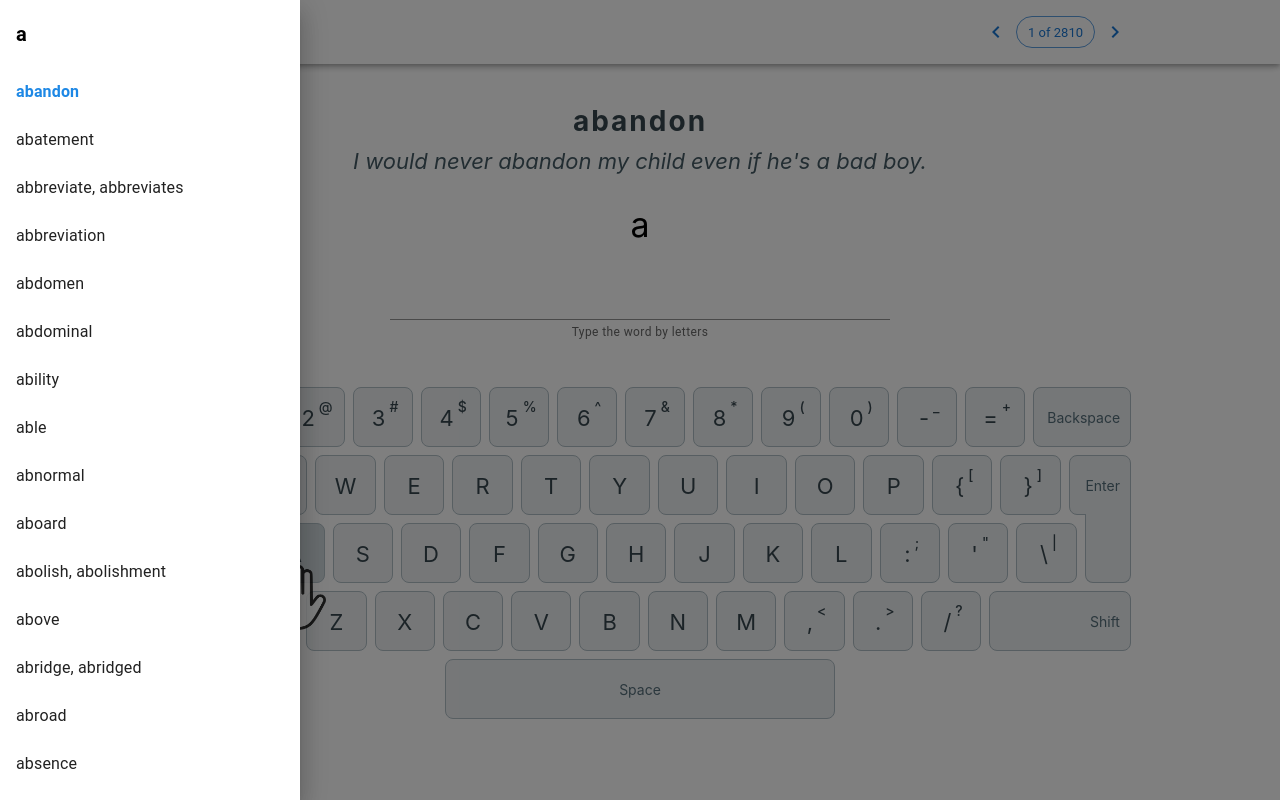
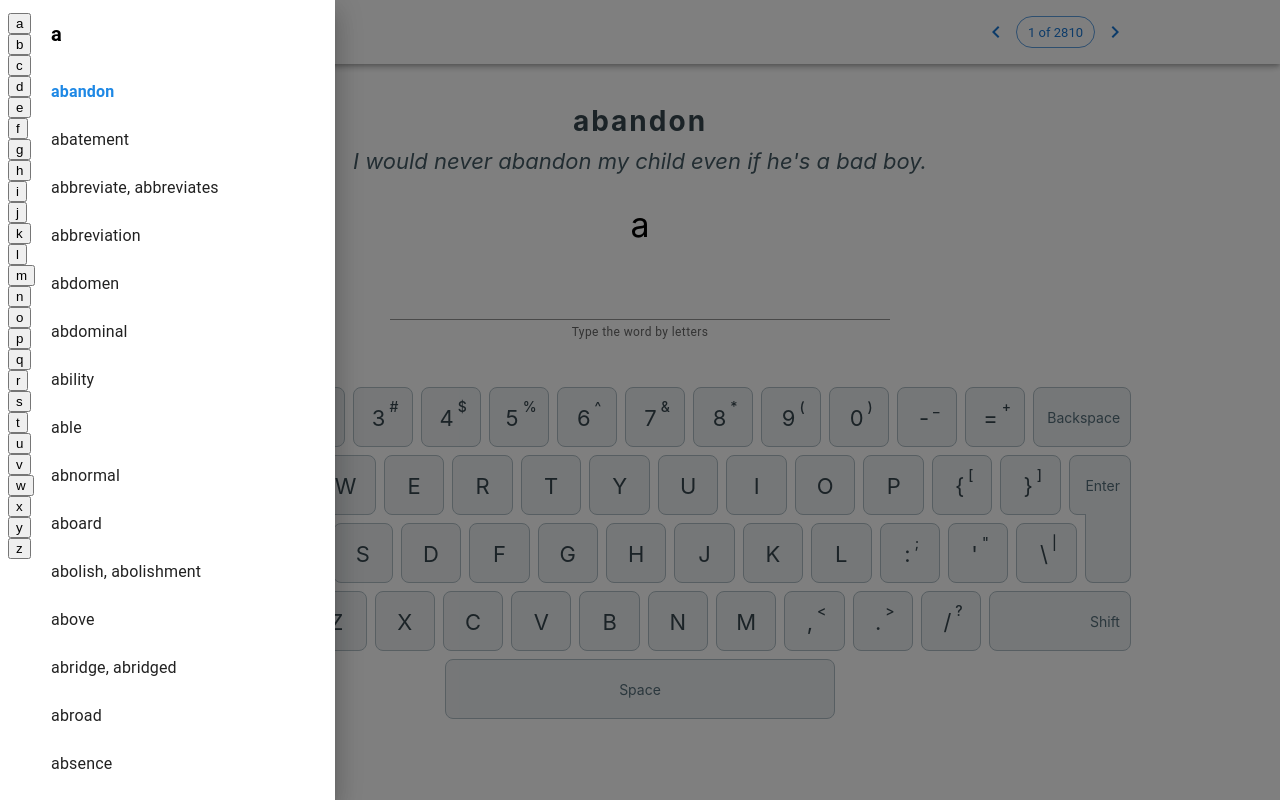
Before and after one commit to artemlatark/vocatyping, a React (Create React App) app: page / in a window 1280 px wide. Both pictures are taken after a click on the button 165 px from the left and 32 px from the top of the page. Built offline with nearby package versions, Linux system fonts and the light colour scheme.

Commit message:
added word groups list (#21)

```diff
--- /dev/null
+++ b/src/components/Sidebar/WordGroupsList/index.tsx
@@ -0,0 +1,40 @@
+const WordGroupsList = ({wordGroups, groupCounts, listRef}: any) => {
+  const handlerClick = (itemIndex: number) => {
+    listRef.current.scrollToIndex({
+      index: itemIndex,
+    });
+  };
+
+  return (
+    <ul
+      style={{
+        marginLeft: '0.5rem',
+        paddingLeft: '0',
+        listStyle: 'none',
+        fontSize: '0.8rem',
+      }}
+    >
+      {groupCounts
+        .reduce(
+          ({firstItemsIndexes, offset}: any, count: any) => {
+            console.log(firstItemsIndexes, offset, count);
+
+            return {
+              firstItemsIndexes: [...firstItemsIndexes, offset],
+              offset: offset + count,
+            };
+          },
+          {firstItemsIndexes: [], offset: 0}
+        )
+        .firstItemsIndexes.map((itemIndex: any, index: number) => {
+          return (
+            <li key={index}>
+              <button onClick={() => handlerClick(itemIndex)}>{wordGroups[index]}</button>
+            </li>
+          );
+        })}
+    </ul>
+  );
+};
+
+export default WordGroupsList;
--- a/src/components/Sidebar/index.module.css
+++ b/src/components/Sidebar/index.module.css
@@ -1,5 +1,9 @@
 .sidebarContent {
     width: 300px;
+}
+
+.sidebarContainer {
+    height: 100%;
 }
 
 .itemCurrent {
--- a/src/components/Sidebar/index.tsx
+++ b/src/components/Sidebar/index.tsx
@@ -10,6 +10,8 @@ import SidebarListItem from './ListItem';
 
 import styles from './index.module.css';
 import {ListItemCustom, ListSubheaderCustom} from './styles';
+import WordGroupsList from './WordGroupsList';
+import Grid from '@mui/material/Grid';
 
 const Sidebar: React.FC<SidebarProps> = React.memo(({currentWordId, onOpenSidebar, sidebarOpen, words}) => {
   const listRef = useRef<any>(null);
@@ -23,6 +25,8 @@ const Sidebar: React.FC<SidebarProps> = React.memo(({currentWordId, onOpenSideba
 
   return (
     <Drawer variant="temporary" anchor="left" open={sidebarOpen} onClose={() => onOpenSidebar()}>
+      <Grid className={styles.sidebarContainer} container>
+        <WordGroupsList wordGroups={wordGroups} groupCounts={groupCounts} listRef={listRef} />
         <GroupedVirtuoso
           className={styles.sidebarContent}
           ref={listRef}
@@ -42,26 +46,17 @@ const Sidebar: React.FC<SidebarProps> = React.memo(({currentWordId, onOpenSideba
             />
           )}
         />
+      </Grid>
     </Drawer>
   );
 });
 
 const MUIComponents: any = {
   List: React.forwardRef(({style, children}: any, listRef: any) => (
-    <List style={{padding: 0, ...style}} component="div" ref={listRef}>
-      {children}
-    </List>
+    <List style={{padding: 0, ...style}} component="div" ref={listRef} children={children} />
   )),
-  Item: ({children, ...props}: any) => (
-    <ListItemCustom component="div" {...props}>
-      {children}
-    </ListItemCustom>
-  ),
-  Group: ({children, ...props}: any) => (
-    <ListSubheaderCustom component="div" {...props}>
-      {children}
-    </ListSubheaderCustom>
-  ),
+  Item: ({children, ...props}: any) => <ListItemCustom component="div" {...props} children={children} />,
+  Group: ({children, ...props}: any) => <ListSubheaderCustom component="div" {...props} children={children} />,
 };
 
 export default Sidebar;
```
Lines whose indentation alone changed are shown as unchanged.
